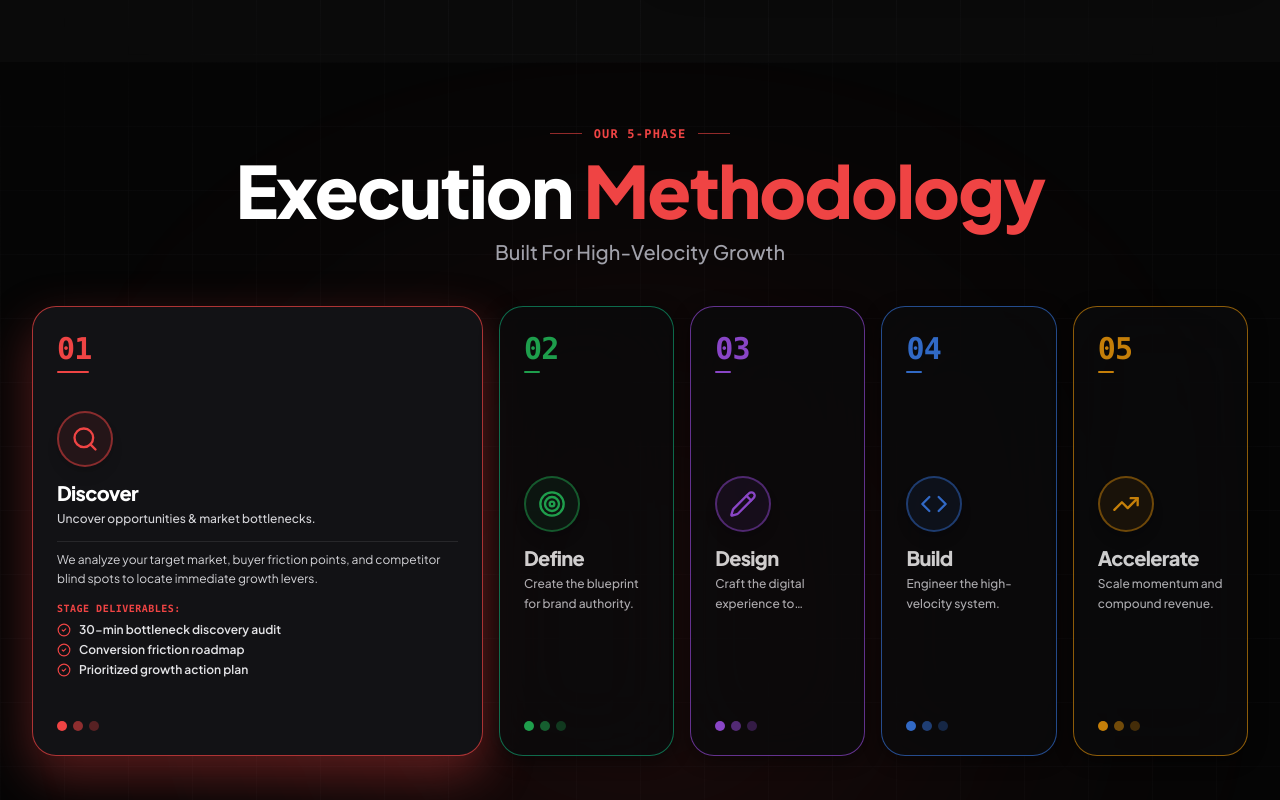
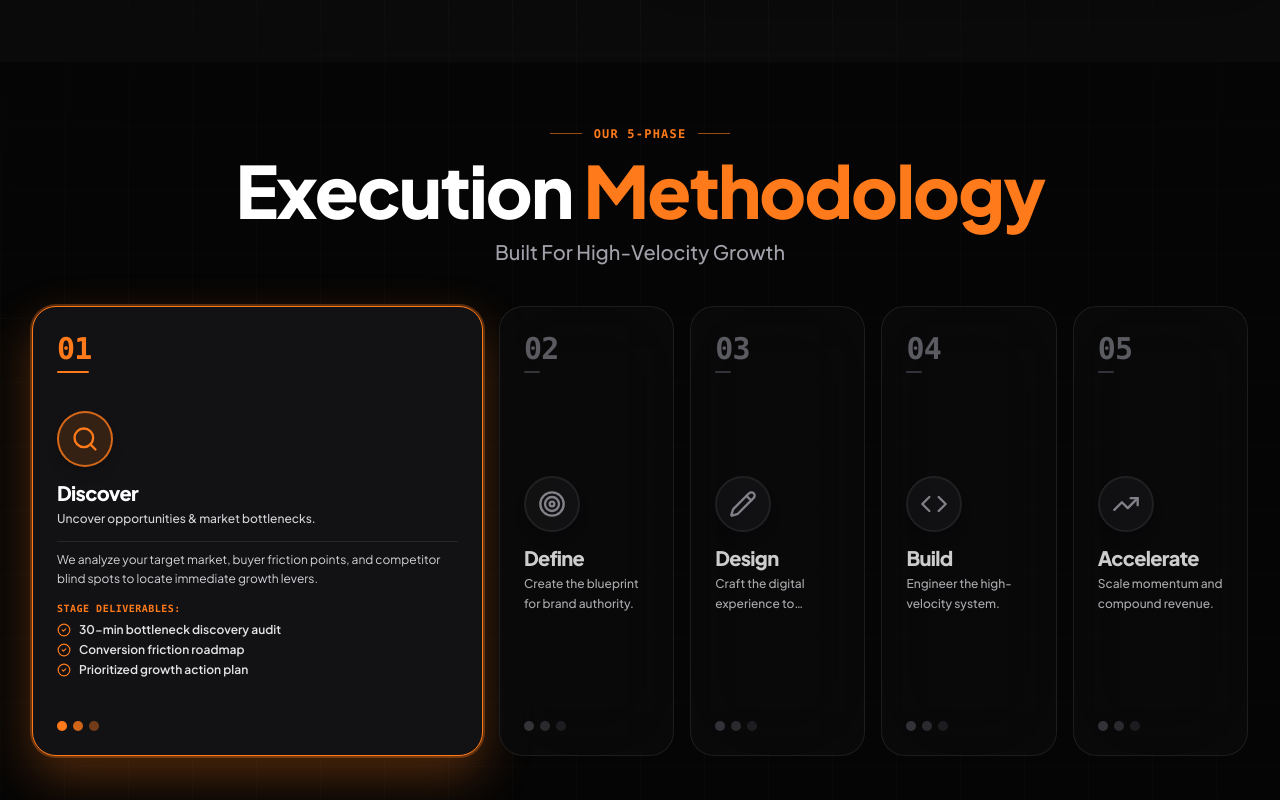
Before and after one commit to itsroosguy/roosx, a React (Vite) app: page / in a window 1280 px wide. Shown: the part 2040-2840 px from the top of the page. Built offline with nearby package versions, Linux system fonts and the light colour scheme.

Commit message:
Unify all ProcessSection.tsx cards into 1 single electric orange brand color theme

```diff
--- a/src/components/ProcessSection.tsx
+++ b/src/components/ProcessSection.tsx
@@ -16,9 +16,6 @@ interface StepCard {
   headline: string;
   description: string;
   deliverables: string[];
-  color: string;
-  glowColor: string;
-  borderColor: string;
 }
 
 const process5StepCards: StepCard[] = [
@@ -35,9 +32,6 @@ const process5StepCards: StepCard[] = [
       'Conversion friction roadmap',
       'Prioritized growth action plan',
     ],
-    color: '#EF4444', // Red Accent
-    glowColor: 'rgba(239, 68, 68, 0.35)',
-    borderColor: 'border-red-500/70',
   },
   {
     id: 'define',
@@ -52,9 +46,6 @@ const process5StepCards: StepCard[] = [
       'Distinct brand voice guidelines',
       'Frictionless user flow roadmap',
     ],
-    color: '#22C55E', // Green Accent
-    glowColor: 'rgba(34, 197, 94, 0.35)',
-    borderColor: 'border-emerald-500/70',
   },
   {
     id: 'design',
@@ -69,9 +60,6 @@ const process5StepCards: StepCard[] = [
       'Interactive Figma prototype',
       'Scalable design token system',
     ],
-    color: '#A855F7', // Purple Accent
-    glowColor: 'rgba(168, 85, 247, 0.35)',
-    borderColor: 'border-purple-500/70',
   },
   {
     id: 'build',
@@ -86,9 +74,6 @@ const process5StepCards: StepCard[] = [
       'Automated CRM webhook integration',
       'Zero-latency edge CDN deploy',
     ],
-    color: '#3B82F6', // Blue Accent
-    glowColor: 'rgba(59, 130, 246, 0.35)',
-    borderColor: 'border-blue-500/70',
   },
   {
     id: 'accelerate',
@@ -103,9 +88,6 @@ const process5StepCards: StepCard[] = [
       'Lead telemetry analytics suite',
       'Continuous conversion optimization',
     ],
-    color: '#F59E0B', // Amber Accent
-    glowColor: 'rgba(245, 158, 11, 0.35)',
-    borderColor: 'border-amber-500/70',
   },
 ];
 
@@ -113,7 +95,6 @@ export const ProcessSection: React.FC<ProcessSectionProps> = ({
   isDarkMode = true,
 }) => {
   const [activeCardId, setActiveCardId] = useState<string>('discover');
-  const activeStep = process5StepCards.find((c) => c.id === activeCardId) || process5StepCards[0];
 
   return (
     <section
@@ -131,17 +112,12 @@ export const ProcessSection: React.FC<ProcessSectionProps> = ({
         }`}
       />
 
-      {/* Ambient Spotlight behind Active Card */}
-      <div
-        style={{
-          background: `radial-gradient(circle, ${activeStep.glowColor} 0%, transparent 70%)`,
-        }}
-        className="absolute top-1/3 left-1/2 -translate-x-1/2 w-[1000px] h-[550px] blur-[160px] pointer-events-none transition-all duration-700 opacity-60"
-      />
+      {/* Unified Ambient Brand Orange Spotlight */}
+      <div className="absolute top-1/3 left-1/2 -translate-x-1/2 w-[1000px] h-[550px] bg-radial from-[#FF7A1A]/18 via-[#FF7A1A]/4 to-transparent blur-[160px] pointer-events-none opacity-80" />
 
       <div className="max-w-7xl mx-auto px-4 sm:px-6 lg:px-8 relative z-10 space-y-10 text-center">
 
-        {/* HEADER BLOCK (MATCHING IMAGE: ― OUR 5-PHASE ― EXECUTION METHODOLOGY) */}
+        {/* HEADER BLOCK (UNIFIED BRAND ORANGE) */}
         <motion.div
           initial={{ opacity: 0, y: 25 }}
           whileInView={{ opacity: 1, y: 0 }}
@@ -149,15 +125,15 @@ export const ProcessSection: React.FC<ProcessSectionProps> = ({
           transition={{ duration: 0.6 }}
           className="space-y-3 max-w-4xl mx-auto"
         >
-          <div className="flex items-center justify-center gap-3 text-xs font-mono font-bold text-[#EF4444] uppercase tracking-widest">
-            <span className="w-8 h-px bg-[#EF4444]/60" />
+          <div className="flex items-center justify-center gap-3 text-xs font-mono font-bold text-[#FF7A1A] uppercase tracking-widest">
+            <span className="w-8 h-px bg-[#FF7A1A]/60" />
             <span>OUR 5-PHASE</span>
-            <span className="w-8 h-px bg-[#EF4444]/60" />
+            <span className="w-8 h-px bg-[#FF7A1A]/60" />
           </div>
 
           <h2 className="font-display text-4xl sm:text-6xl md:text-7xl font-black tracking-tight leading-[1.08]">
             <span className="text-white">Execution </span>
-            <span className="text-[#EF4444]">Methodology</span>
+            <span className="text-[#FF7A1A]">Methodology</span>
           </h2>
 
           <p className="text-base sm:text-xl font-medium text-zinc-400">
@@ -165,7 +141,7 @@ export const ProcessSection: React.FC<ProcessSectionProps> = ({
           </p>
         </motion.div>
 
-        {/* LOCKED HEIGHT EXPANDING HORIZONTAL ACCORDION DECK */}
+        {/* LOCKED HEIGHT UNIFIED ELECTRIC ORANGE ACCORDION DECK */}
         <div className="flex flex-col lg:flex-row items-stretch justify-center gap-4 max-w-7xl mx-auto h-[430px] sm:h-[450px] select-none">
           {process5StepCards.map((card) => {
             const isActive = card.id === activeCardId;
@@ -180,30 +156,25 @@ export const ProcessSection: React.FC<ProcessSectionProps> = ({
                   flex: isActive ? (window.innerWidth > 1024 ? 3.2 : 1) : 1,
                 }}
                 transition={{ type: 'spring', stiffness: 220, damping: 24 }}
-                style={{
-                  boxShadow: isActive ? `0 20px 50px ${card.glowColor}` : '0 4px 20px rgba(0,0,0,0.6)',
-                }}
                 className={`rounded-3xl p-5 sm:p-6 border cursor-pointer relative overflow-hidden backdrop-blur-2xl transition-colors duration-500 flex flex-col justify-between text-left h-full ${
-                  isActive ? 'bg-[#121215] text-white' : 'bg-[#0A0A0C] text-zinc-400'
-                } ${card.borderColor} ${
                   isActive
-                    ? 'ring-2 ring-white/30 opacity-100'
-                    : 'opacity-80 hover:opacity-100 hover:border-zinc-700'
+                    ? 'bg-[#121215] text-white border-[#FF7A1A] ring-2 ring-[#FF7A1A]/30 shadow-[0_20px_50px_rgba(255,122,26,0.3)]'
+                    : 'bg-[#0A0A0C] text-zinc-400 border-zinc-800/90 hover:border-zinc-700 opacity-80 hover:opacity-100'
                 }`}
               >
                 {/* Top Number & Accent Bar */}
                 <div className="flex items-center justify-between z-10 relative shrink-0">
                   <div className="space-y-1">
                     <span
-                      style={{ color: card.color }}
-                      className="text-2xl sm:text-3xl font-mono font-black block tracking-tight"
+                      className={`text-2xl sm:text-3xl font-mono font-black block tracking-tight ${
+                        isActive ? 'text-[#FF7A1A]' : 'text-zinc-500'
+                      }`}
                     >
                       {card.num}
                     </span>
                     <div
-                      style={{ backgroundColor: card.color }}
                       className={`h-0.5 rounded-full transition-all ${
-                        isActive ? 'w-8' : 'w-4'
+                        isActive ? 'bg-[#FF7A1A] w-8' : 'bg-zinc-700 w-4'
                       }`}
                     />
                   </div>
@@ -213,12 +184,11 @@ export const ProcessSection: React.FC<ProcessSectionProps> = ({
                 <div className="py-2 space-y-3 z-10 relative flex-1 flex flex-col justify-center">
                   {/* Circular Icon Container */}
                   <div
-                    style={{
-                      borderColor: `${card.color}80`,
-                      backgroundColor: `${card.color}15`,
-                      color: card.color,
-                    }}
-                    className="w-12 h-12 sm:w-14 sm:h-14 rounded-full border-2 flex items-center justify-center shadow-lg transition-transform duration-300 shrink-0"
+                    className={`w-12 h-12 sm:w-14 sm:h-14 rounded-full border-2 flex items-center justify-center shadow-lg transition-transform duration-300 shrink-0 ${
+                      isActive
+                        ? 'border-[#FF7A1A]/80 bg-[#FF7A1A]/15 text-[#FF7A1A]'
+                        : 'border-zinc-800 bg-zinc-900/80 text-zinc-400'
+                    }`}
                   >
                     <IconComp className="w-6 h-6 sm:w-7 sm:h-7" />
                   </div>
@@ -248,10 +218,7 @@ export const ProcessSection: React.FC<ProcessSectionProps> = ({
                         </p>
 
                         <div className="space-y-1.5">
-                          <span
-                            style={{ color: card.color }}
-                            className="text-[10px] font-mono font-bold uppercase tracking-wider block"
-                          >
+                          <span className="text-[10px] font-mono font-bold uppercase tracking-wider block text-[#FF7A1A]">
                             STAGE DELIVERABLES:
                           </span>
                           <div className="space-y-1">
@@ -260,10 +227,7 @@ export const ProcessSection: React.FC<ProcessSectionProps> = ({
                                 key={dIdx}
                                 className="text-xs font-semibold text-zinc-200 flex items-center gap-2"
                               >
-                                <CheckCircle2
-                                  style={{ color: card.color }}
-                                  className="w-3.5 h-3.5 shrink-0"
-                                />
+                                <CheckCircle2 className="w-3.5 h-3.5 text-[#FF7A1A] shrink-0" />
                                 <span className="truncate">{item}</span>
                               </div>
                             ))}
@@ -276,18 +240,9 @@ export const ProcessSection: React.FC<ProcessSectionProps> = ({
 
                 {/* Bottom Micro Indicator Dots */}
                 <div className="flex items-center gap-1.5 pt-1 z-10 relative shrink-0">
-                  <div
-                    style={{ backgroundColor: card.color }}
-                    className="w-2.5 h-2.5 rounded-full"
-                  />
-                  <div
-                    style={{ backgroundColor: `${card.color}90` }}
-                    className="w-2.5 h-2.5 rounded-full"
-                  />
-                  <div
-                    style={{ backgroundColor: `${card.color}50` }}
-                    className="w-2.5 h-2.5 rounded-full"
-                  />
+                  <div className={`w-2.5 h-2.5 rounded-full ${isActive ? 'bg-[#FF7A1A]' : 'bg-zinc-700'}`} />
+                  <div className={`w-2.5 h-2.5 rounded-full ${isActive ? 'bg-[#FF7A1A]/80' : 'bg-zinc-700/80'}`} />
+                  <div className={`w-2.5 h-2.5 rounded-full ${isActive ? 'bg-[#FF7A1A]/40' : 'bg-zinc-700/50'}`} />
                 </div>
               </motion.div>
             );
@@ -302,8 +257,8 @@ export const ProcessSection: React.FC<ProcessSectionProps> = ({
           transition={{ duration: 0.5 }}
           className="pt-2 flex justify-center text-center"
         >
-          <div className="inline-flex items-center gap-3 px-6 py-3 rounded-full bg-[#121215]/90 border border-[#EF4444]/40 text-xs sm:text-sm font-mono font-bold text-zinc-200 backdrop-blur-xl shadow-xl shadow-[#EF4444]/10 group hover:border-[#EF4444] transition-all">
-            <Sparkles className="w-4 h-4 text-[#EF4444] animate-pulse shrink-0" />
+          <div className="inline-flex items-center gap-3 px-6 py-3 rounded-full bg-[#121215]/90 border border-[#FF7A1A]/40 text-xs sm:text-sm font-mono font-bold text-zinc-200 backdrop-blur-xl shadow-xl shadow-[#FF7A1A]/10 group hover:border-[#FF7A1A] transition-all">
+            <Sparkles className="w-4 h-4 text-[#FF7A1A] animate-pulse shrink-0" />
             <span className="tracking-wide">
               Hover or click any phase card to inspect its execution deliverables.
             </span>
```
